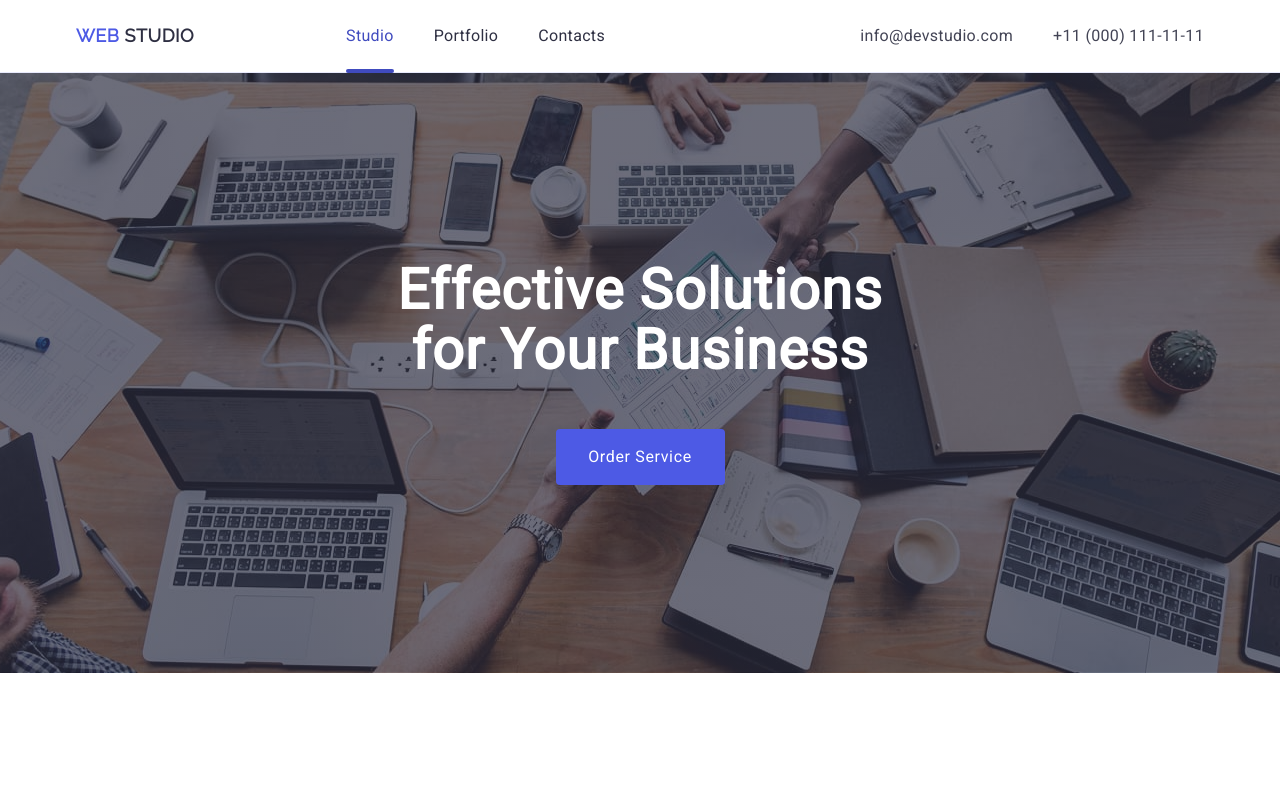
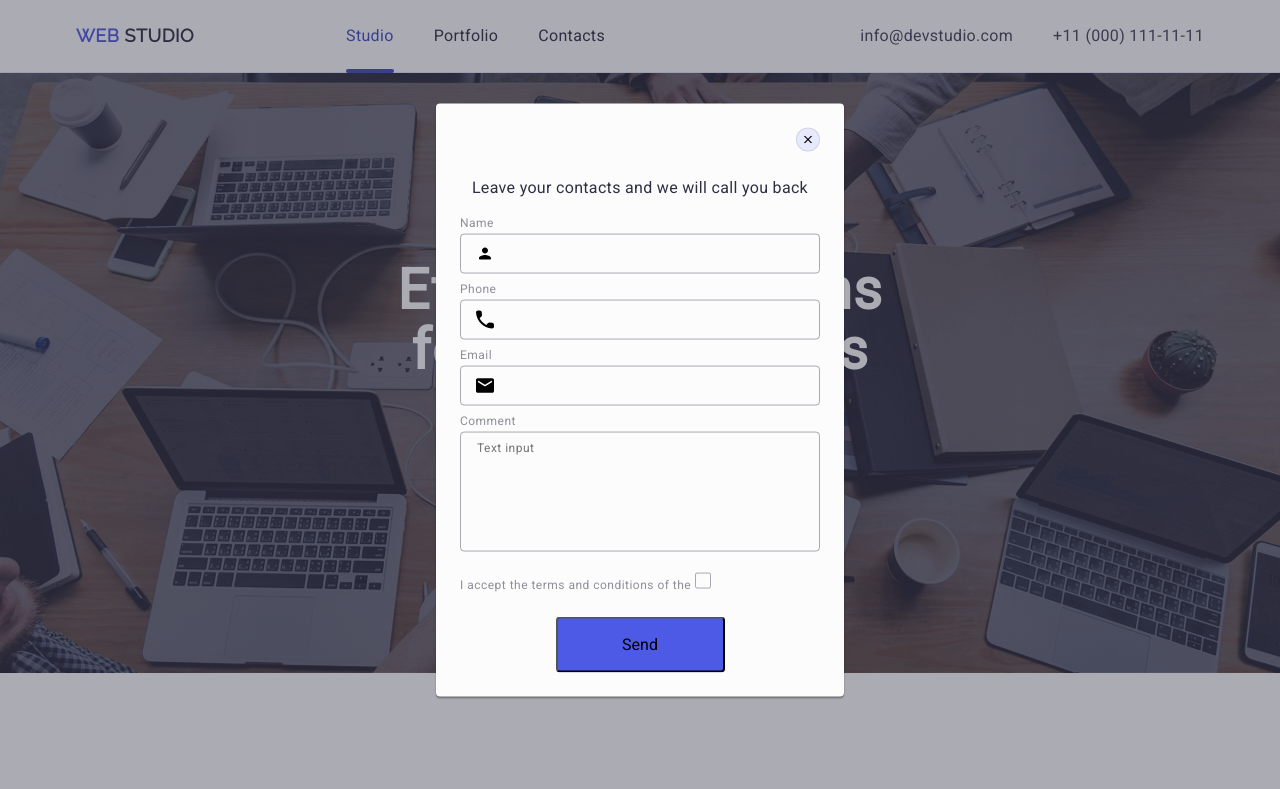
Before and after one commit to Mysa-vlad/goit-markup-hw-05, a plain HTML site: page index.html in a window 1280 px wide. Shown: the top 789 px of the page. Drawn offline with nearby package versions, Linux system fonts and the light colour scheme.

Commit message:
first modal correction

```diff
--- a/css/styles.css
+++ b/css/styles.css
@@ -43,6 +43,9 @@ img{
     width: 1158px;
     margin: 0 auto;
     padding: 0 15px;
+}
+textarea{
+    resize: none;
 }
 
 /* #endregion main */
@@ -460,7 +463,7 @@ background-color: #31d0aa;
 .form-foot-div .footer-p{
     margin-bottom: 16px;
     font-weight: 500;
-
+    color: #ffffff;
 }
 .foot-input{
     border: 1px solid var(--white);
@@ -469,7 +472,6 @@ width: 264px;
 height: 40px;
 box-shadow: 0 4px 4px 0 rgba(0, 0, 0, 0.15);
 background-color: transparent;
-background: var(--navy-blue);
 font-size: 12px;
 line-height: 2;
 letter-spacing: 0.04em;
@@ -507,15 +509,7 @@ border: none;
 .foot-button:focus{
     background-color: #404BBF;
 }
-.button-p{
-    font-family: var(--font-family);
-font-weight: 500;
-font-size: 16px;
-line-height: 150%;
-letter-spacing: 0.04em;
-text-align: center;
-color: var(--white);
-}
+
 .foot-form-svg{
     fill: #fff;
     margin-left: 16px;
@@ -524,7 +518,6 @@ color: var(--white);
 
 /* #region modal form */
 .modal-overley{
-position: fixed;
 width: 100%;
 height: 100%;
 top: 0;
@@ -536,6 +529,9 @@ justify-content: center;
 align-items: center;
   opacity: 0;
   pointer-events: none;
+  position: fixed;
+  transition: opacity 250ms cubic-bezier(0.4, 0, 0.2, 1),
+  visibility 250ms cubic-bezier(0.4, 0, 0.2, 1);
 }
 
 .is-open {
@@ -545,35 +541,72 @@ align-items: center;
 .modal{
 border-radius: 4px;
 width: 408px;
-height: 584px;
+min-height: 584px;
 box-shadow: 0 1px 1px 0 rgba(0, 0, 0, 0.14), 0 1px 3px 0 rgba(0, 0, 0, 0.12), 0 2px 1px 0 rgba(0, 0, 0, 0.2);
 background: var(--dairy);
 padding: 72px 24px 24px;
+position: absolute;
+top: 50%;
+left: 50%;
+transform: translate(-50%, -50%);
+transition: transform 250ms cubic-bezier(0.4, 0, 0.2, 1);
 }
 .modal-form{
 
+}
+.close-modal-button{
+    position: absolute;
+     top: 24px;
+     right: 24px;
+     width: 24px;
+     height: 24px;
+     border-radius: 50%;
+     display: flex;
+     align-items: center;
+     justify-content: center;
+     background-color: #e7e9fc;
+     border: 1px solid rgba(0, 0, 0, 0.1);
+     padding: 0;
+     cursor: pointer;
+     transition: background-color 250ms cubic-bezier(0.4, 0, 0.2, 1),
+     border 250ms cubic-bezier(0.4, 0, 0.2, 1);
+}
+.close-modal-button:hover,
+.close-modal-button:focus{
+ background-color: #404bbf;
+ border: none;
+}
+.svg-close-button{
+    transition: fill 250ms cubic-bezier(0.4, 0, 0.2, 1);
+}
+.close-modal-button:hover .svg-close-button,
+.close-modal-button:focus .svg-close-button{
+    fill: #ffffff;
 }
 .modal-title{
     font-family: var(--font-family);
 font-weight: 500;
 font-size: 16px;
-line-height: 150%;
+line-height: 1.5;
 letter-spacing: 0.02em;
 text-align: center;
 color: var(--navy-blue);
 margin-bottom: 16px;
 }
-.first-modal-form{
- border: none;
- display: flex;
- gap: 8px;
- flex-direction: column;
- padding-bottom: 16px;
+.modal-form-div{
+margin-bottom: 8px;
 }
-.label-first-form{
-    display: flex;
-    flex-direction: column;
-    gap: 4px;
+.label-modal-form{
+ font-size: 12px;
+line-height: 1.17;
+ letter-spacing: 0.04em;
+ color: #8e8f99;
+ display: block;
+ margin-bottom: 4px;
+}
+.input-div{
+    position: relative;
+
 }
 .text-label{
     font-family: var(--font-family);
@@ -589,21 +622,71 @@ border-radius: 4px;
 width: 100%;
 height: 40px;
 margin: 0 auto;
+background-color: transparent;
+padding-left: 38px;
+outline: transparent;
+transition: border-color 250ms cubic-bezier(0.4, 0, 0.2, 1);
 }
-textarea .modal-input{
-    width: 360px;
+.modal-input:hover,
+.modal-input:focus{
+    border-color: #4D5AE5;
+}
+.input-svg{
+    position: absolute;
+    left: 16px;
+    top: 50%;
+    transform: translateY(-50%);
+    transition: fill 250ms cubic-bezier(0.4, 0, 0.2, 1);
+}
+.modal-input:hover .input-svg,
+.modal-input:focus .input-svg{
+fill: #4D5AE5;
+}
+.div-textarea{
+margin-bottom: 16px;
+}
+.form-textarea{
+width: 100%;
 height: 120px;
+font-size: 12px;
+line-height: 1.17;
+letter-spacing: 0.04em;
+color: rgba(46, 47, 66, 0.4);
+border: 1px solid rgba(46, 47, 66, 0.4);
+border-radius: 4px;
+background-color: transparent;
+padding: 8px 16px;
+outline: transparent;
+transition: border-color 250ms cubic-bezier(0.4, 0, 0.2, 1);
 }
-textarea{
-    resize: none;
+.form-textarea:hover,
+.form-textarea:focus{
+    border-color: #4D5AE5;
+}
+.privacy-div{
+    margin-bottom: 24px;
+}
+.label-privacy{
+    font-size: 12px;
+    line-height: 1.17;
+    letter-spacing: 0.04em;
+    color: #8e8f99;
+}
+.label-privacy-span{
+    width: 16px;
+    height: 16px;
+    border: 1px solid rgba(46, 47, 66, 0.4);
+    border-radius: 2px;
+    transition: background-color 250ms cubic-bezier(0.4, 0, 0.2, 1),
+    border 250ms cubic-bezier(0.4, 0, 0.2, 1),
+    fill 250ms cubic-bezier(0.4, 0, 0.2, 1);
+    display: inline-flex;
+    align-items: center;
+    justify-content: center;
+    fill: transparent;
+}
 
-}
-.privacy-policy{
-    line-height: 133%;
-text-decoration: underline;
-text-decoration-skip-ink: none;
-color: var(--iris);
-}
+
 .modal-button{
     border-radius: 4px;
 padding: 16px 32px;
--- a/index.html
+++ b/index.html
@@ -405,7 +405,7 @@
                 <p class="footer-p">Subscribe</p>
                 <form class="foot-form">
                     <label class="foot-label">
-                        <input type="email" placeholder="E-mail" class="foot-input">
+                        <input type="email" placeholder="E-mail" class="foot-input" name="emeil-user">
                     </label>
                     <button type="submit" class="foot-button">
                         Subscribe
@@ -420,32 +420,52 @@
      <!-- #endregion footer -->
 
     <!-- #region modal form -->
-        <div class="modal-overley ">
+        <div class="modal-overley is-open">
             <div class="modal">
-                <h2 class="modal-title">Leave your contacts and we will call you back</h2>
+                <button type="button" class="close-modal-button">
+                    <svg width="8" height="8" class="svg-close-button">
+                        <use href="./images/icons.svg#icon-Vector-2"></use>
+                    </svg>
+                </button>
+                <p class="modal-title">Leave your contacts and we will call you back</p>
                 <form class="modal-form">
-                    <fieldset class="first-modal-form">
-                        <label class="label-first-form">
-                            <p class="text-label">Name</p>
-                            <input type="text" name="register"  class="modal-input">
+                    <div class="modal-form-div">
+                        <label class="label-modal-form" for="user-name">Name</label>
+                        <div class="input-div">
+                            <input type="text" id="user-name" name="user-name"  class="modal-input">
+                            <svg width="18" height="24" class="input-svg">
+                                <use href="./images/icons.svg#icon-person"></use>
+                            </svg>
+                        </div>
+                    </div>
+                    <div class="modal-form-div">
+                        <label class="label-modal-form" for="user-tel">Phone</label>
+                        <div class="input-div">
+                            <input type="tel" id="user-tel" name="user-tel"  class="modal-input">
+                            <svg width="18" height="24" class="input-svg">
+                                <use href="./images/icons.svg#icon-Vector"></use>
+                            </svg>
+                        </div>
+                    </div>
+                     <div class="modal-form-div">
+                        <label class="label-modal-form" for="user-emeil">Email</label>
+                        <div class="input-div">
+                            <input type="tel" id="user-emeil" name="user-emeil"  class="modal-input">
+                            <svg width="18" height="24" class="input-svg">
+                                <use href="./images/icons.svg#icon-Vector-1"></use>
+                            </svg>
+                        </div>
+                    </div>
+                     <div class="div-textarea">
+                        <label class="label-modal-form" for="user-comment">Comment</label>
+                        <textarea id="user-comment" name="user-comment" placeholder="Text input" class="form-textarea"></textarea>
+                     </div>
+                     <div class="privacy-div">
+                        <input id="user-privacy" type="checkbox" value="true" name="user-privacy" class="input-privacy visually-hidden">
+                        <label for="user-privacy" class="label-privacy">I accept the terms and conditions of the
+                            <span class="label-privacy-span"></span>
                         </label>
-                        <label class="label-first-form" >
-                            <p class="text-label">Phone</p>
-                            <input type="tel" name="register"  class="modal-input">
-                        </label>
-                        <label class="label-first-form">
-                            <p class="text-label">Email</p>
-                            <input type="email" name="register"  class="modal-input">
-                        </label>
-                        <label class="label-first-form">
-                            <p class="text-label" >Comment</p>
-                            <textarea class="modal-textarea" rows="6" placeholder="Text input"></textarea>
-                        </label>
-                    </fieldset>
-                    <div class="privacy">
-                        <input type="checkbox">
-                        <p class="text-label">I accept the terms and conditions of the <a href="#" class="privacy-policy">Privacy Policy</a></p>
-                    </div>
+                     </div>
                     <button class="modal-button" type="submit">Send</button>
                 </form>
             </div>
```
